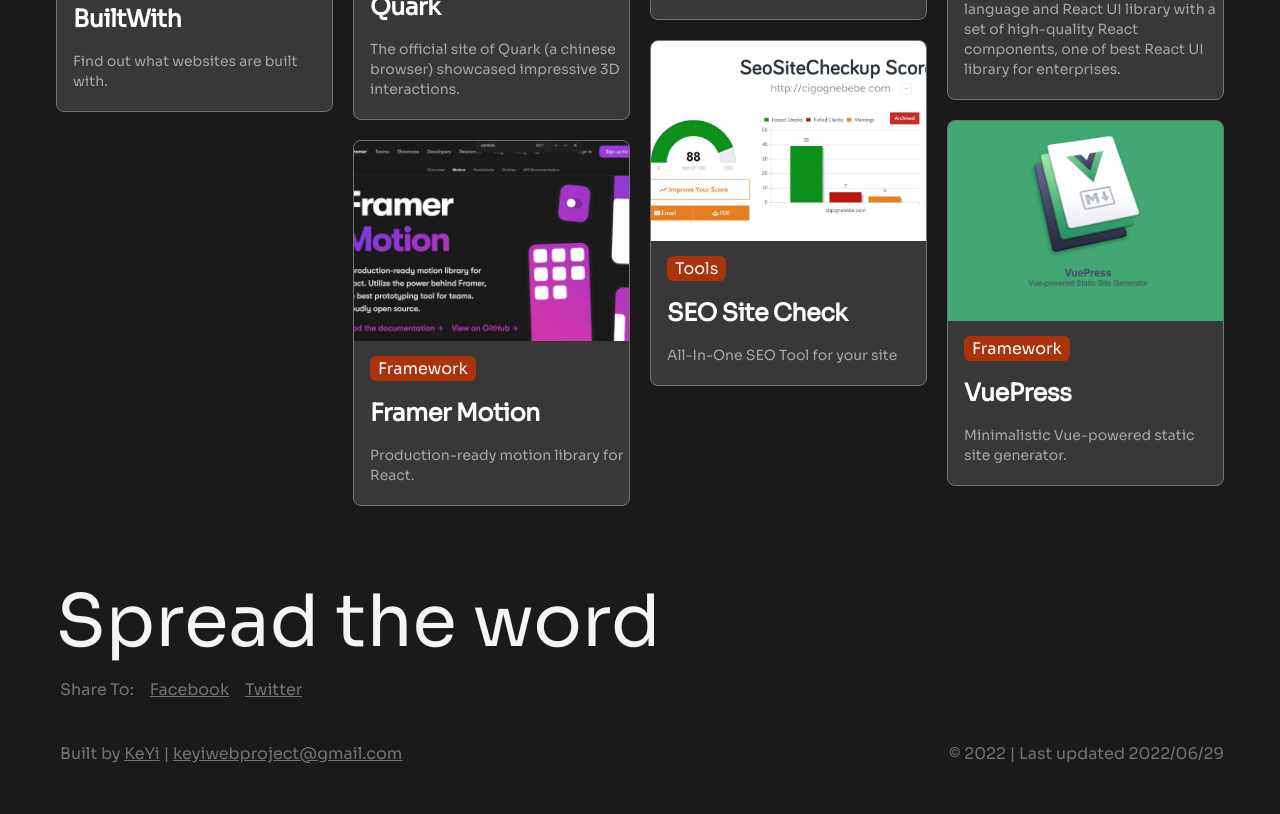
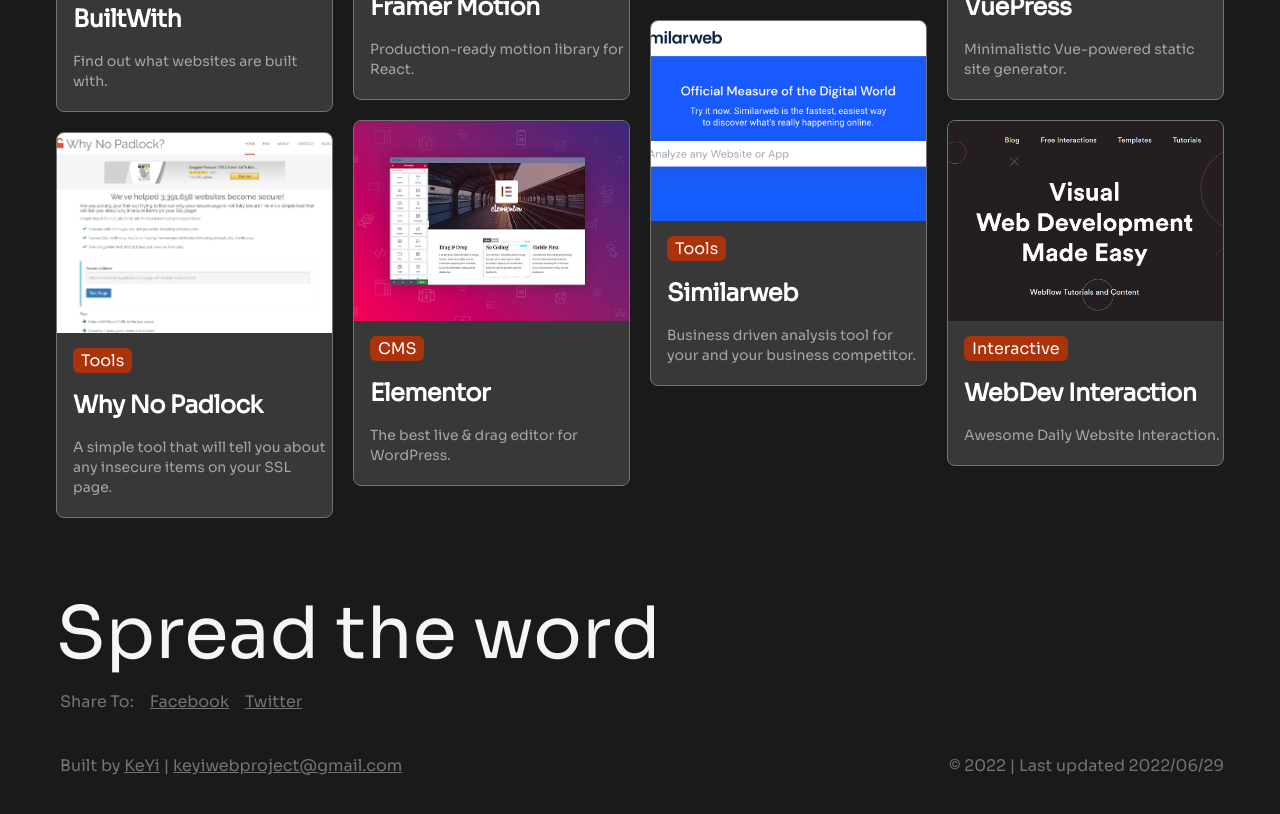
Before and after one commit to bean4896/GaskGeek_P, a React (Create React App) app: page /web in a window 1280 px wide. Shown: the part 2940-3754 px from the top of the page. Built offline with nearby package versions, Linux system fonts and the light colour scheme.

Commit message:
add webdev interac

```diff
--- a/src/components/data/webdata.js
+++ b/src/components/data/webdata.js
@@ -248,6 +248,14 @@ const WebData = [
       img: "./images/web_vuepress.jpg",
       desc: "Minimalistic Vue-powered static site generator.",
     },
+    {
+      id: "33",
+      title: "WebDev Interaction",
+      category: ["Interactive"],
+      url:"https://www.webdevforyou.com/",
+      img: "./images/web_wfinteraction.jpg",
+      desc: "Awesome Daily Website Interaction.",
+    }
   ];
 
   export default WebData;
--- a/src/pages/home.js
+++ b/src/pages/home.js
@@ -7,7 +7,7 @@ function Home() {
   return (
     <div>
       <Navbar />
-      <div className="body-container">
+      <div className="body-container max-w-[1440px]">
         <div className="flex-col mt-10 lg:grid lg:gap-6 lg:grid-cols-4 lg:row-span-2 lg:pb-8 pt-4">
           <div className="order-first row-span-1 col-span-2 rounded-lg mb-5 ml-2 lg:mb-0">
             <div className="-mt-6">
@@ -16,7 +16,6 @@ function Home() {
               <p className="text-stone-800 font-bold text-2xl 2xl:text-2xl mb-5 2xl:pb-8 dark:text-dmcontent">A curated resource to help you find trending design, inspiration and latest web technologies.</p>
             </div>
           </div>
-
 
           <Link to="/web" className="container-box order-2 block">
             <div className="px-10 py-10">
@@ -45,7 +44,7 @@ function Home() {
           <Link to="/threed" className='container-box lg:col-span-2 order-4 block'>
             <div className="px-10 py-10">
               <svg xmlns="http://www.w3.org/2000/svg" className="h-10 w-10 fill-purple-900 bg-purple-400 rounded-md p-1.5 dark:fill-purple-400 dark:p-1 dark:bg-transparent" viewBox="0 0 20 20">
-              <path fillRule="evenodd" d="M9.504 1.132a1 1 0 01.992 0l1.75 1a1 1 0 11-.992 1.736L10 3.152l-1.254.716a1 1 0 11-.992-1.736l1.75-1zM5.618 4.504a1 1 0 01-.372 1.364L5.016 6l.23.132a1 1 0 11-.992 1.736L4 7.723V8a1 1 0 01-2 0V6a.996.996 0 01.52-.878l1.734-.99a1 1 0 011.364.372zm8.764 0a1 1 0 011.364-.372l1.733.99A1.002 1.002 0 0118 6v2a1 1 0 11-2 0v-.277l-.254.145a1 1 0 11-.992-1.736l.23-.132-.23-.132a1 1 0 01-.372-1.364zm-7 4a1 1 0 011.364-.372L10 8.848l1.254-.716a1 1 0 11.992 1.736L11 10.58V12a1 1 0 11-2 0v-1.42l-1.246-.712a1 1 0 01-.372-1.364zM3 11a1 1 0 011 1v1.42l1.246.712a1 1 0 11-.992 1.736l-1.75-1A1 1 0 012 14v-2a1 1 0 011-1zm14 0a1 1 0 011 1v2a1 1 0 01-.504.868l-1.75 1a1 1 0 11-.992-1.736L16 13.42V12a1 1 0 011-1zm-9.618 5.504a1 1 0 011.364-.372l.254.145V16a1 1 0 112 0v.277l.254-.145a1 1 0 11.992 1.736l-1.735.992a.995.995 0 01-1.022 0l-1.735-.992a1 1 0 01-.372-1.364z" clipRule="evenodd" />
+                <path fillRule="evenodd" d="M9.504 1.132a1 1 0 01.992 0l1.75 1a1 1 0 11-.992 1.736L10 3.152l-1.254.716a1 1 0 11-.992-1.736l1.75-1zM5.618 4.504a1 1 0 01-.372 1.364L5.016 6l.23.132a1 1 0 11-.992 1.736L4 7.723V8a1 1 0 01-2 0V6a.996.996 0 01.52-.878l1.734-.99a1 1 0 011.364.372zm8.764 0a1 1 0 011.364-.372l1.733.99A1.002 1.002 0 0118 6v2a1 1 0 11-2 0v-.277l-.254.145a1 1 0 11-.992-1.736l.23-.132-.23-.132a1 1 0 01-.372-1.364zm-7 4a1 1 0 011.364-.372L10 8.848l1.254-.716a1 1 0 11.992 1.736L11 10.58V12a1 1 0 11-2 0v-1.42l-1.246-.712a1 1 0 01-.372-1.364zM3 11a1 1 0 011 1v1.42l1.246.712a1 1 0 11-.992 1.736l-1.75-1A1 1 0 012 14v-2a1 1 0 011-1zm14 0a1 1 0 011 1v2a1 1 0 01-.504.868l-1.75 1a1 1 0 11-.992-1.736L16 13.42V12a1 1 0 011-1zm-9.618 5.504a1 1 0 011.364-.372l.254.145V16a1 1 0 112 0v.277l.254-.145a1 1 0 11.992 1.736l-1.735.992a.995.995 0 01-1.022 0l-1.735-.992a1 1 0 01-.372-1.364z" clipRule="evenodd" />
 
               </svg>             </div>
             <div className="-mt-8 px-10 mb-8">
```
Also changed, not shown: public/images/web_wfinteraction.jpg (added).
